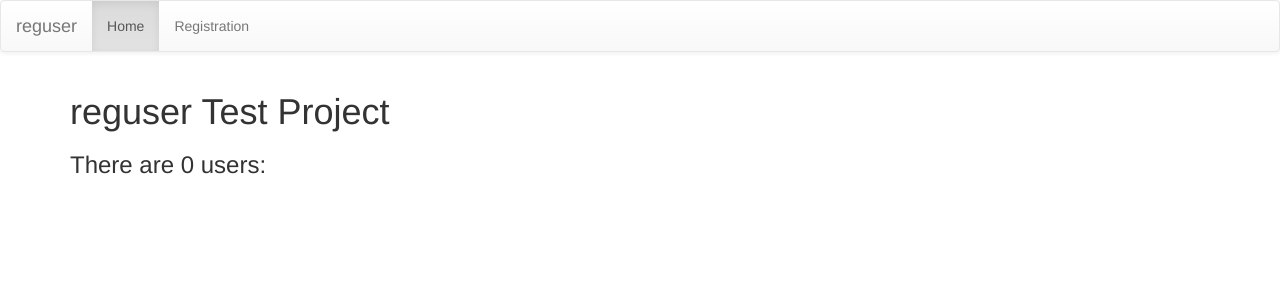
After one commit to vasiuadriana/reguser, a Django app: page / in a window 1280 px wide. The commit adds this page. Shown: the top 300 px of the page. Run offline with Django 3.2, Linux system fonts and the light colour scheme; some libraries are stand-ins or nearby versions.

```diff
--- a/test_project/templates/reguser/base.html
+++ b/test_project/templates/base.html
@@ -13,6 +13,25 @@
         <![endif]-->
     </head>
     <body>
+        <nav class="navbar navbar-default" role="navigation">
+            <div class="container-fluid">
+                <div class="navbar-header">
+                    <button type="button" class="navbar-toggle" data-toggle="collapse" data-target="#bs-example-navbar-collapse-1">
+                      <span class="sr-only">Toggle navigation</span>
+                      <span class="icon-bar"></span>
+                      <span class="icon-bar"></span>
+                      <span class="icon-bar"></span>
+                    </button>
+                    <a class="navbar-brand" href="/">reguser</a>
+                </div>
+                <div class="collapse navbar-collapse" id="reguser-navbar-collapse-1">
+                    <ul class="nav navbar-nav">
+                        <li class="active"><a href="#">Home</a></li>
+                        <li><a href="{% url "test-cherry-registration" %}">Registration</a></li>
+                    </ul>
+                </div>
+            </div>
+        </nav>
         {% block content %}{% endblock %}
 
         <!-- JavaScript placed at the end of the document so the pages load faster -->
--- /dev/null
+++ b/test_project/templates/index.html
@@ -0,0 +1,15 @@
+{% extends "base.html" %}
+
+{% block content %}
+<div class="container">
+    <h1>reguser Test Project</h1>
+    <div>
+        <h3>There are {{ users.count }} users:</h3>
+        <ul>
+            {% for user in users %}
+            <li>{{ user.pk }}. {{ user.get_full_name }} &lt;{{ user.email }}&gt; ({{ user.username }}) {% if not user.is_active %}<em>inactive</em>{% endif %} </li>
+            {% endfor %}
+        </ul>
+    </div>
+</div>
+{% endblock %}
--- a/test_project/templates/reguser/cherry_form.html
+++ b/test_project/templates/reguser/cherry_form.html
@@ -1,4 +1,4 @@
-{% extends 'reguser/base.html' %}
+{% extends 'base.html' %}
 {% load bootstrap %}
 
 {% block content %}
--- a/test_project/test_project/urls.py
+++ b/test_project/test_project/urls.py
@@ -2,7 +2,7 @@ from django.conf.urls import patterns, include, url
 from django.contrib import admin
 
 urlpatterns = patterns('',
-    # url(r'^$', 'test_project.views.home', name='home'),
+    url(r'^$', 'test_project.views.home', name='home'),
     url(r'^accounts/', include('reguser.urls')),
     url(r'^reguser/register/$', 'reguser.views.registration', name='test-registration'),
     url(r'^reguser/register/whitelist/$', 'reguser.views.registration', name='test-registration-whitelist',
--- /dev/null
+++ b/test_project/test_project/views.py
@@ -0,0 +1,8 @@
+from django.shortcuts import render
+
+def home(request):
+    from django.contrib.auth import get_user_model
+    USER_MODEL = get_user_model()
+    return render(request, 'index.html', {
+        'users': USER_MODEL.objects.all(),
+        })
```
Also changed, not shown: reguser/views.py (+8 -2 lines).
